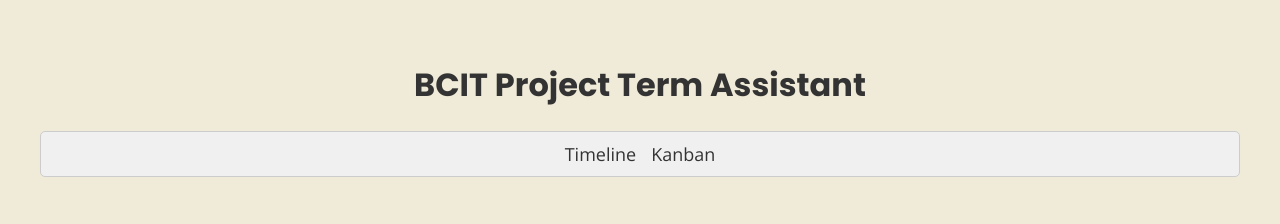
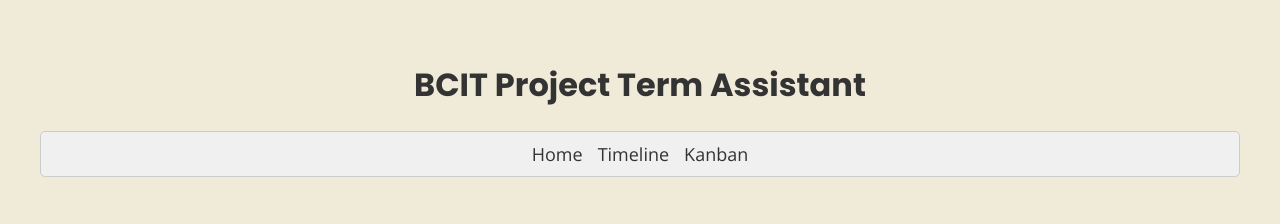
Before and after one commit to qwertyqwerty223/ACIT-2911-Project-Term-Application, a React (Vite) app in the folder frontend/: page / in a window 1280 px wide. Shown: the top 224 px of the page. Built offline with nearby package versions, Linux system fonts and the light colour scheme; no server answers.

Commit message:
updated header to include home page

```diff
--- a/frontend/src/components/header/header.jsx
+++ b/frontend/src/components/header/header.jsx
@@ -11,15 +11,18 @@ function Header() {
     let projectName = location.pathname.split('/')[1]
     let tokenId = location.pathname.split('/')[3]
 
-    const handleTimeLineClick = (e) => {
+    const handleHomeClick = () => navigate("/");
+
+    const handleTimeLineClick = () => {
         navigate(`/${projectName}/timeline/${tokenId}`)
     }
-    const handleKanbanClick = (e) => {
+    const handleKanbanClick = () => {
         navigate(`/${projectName}/kanban/${tokenId}`)
     }
     return (
         <nav className="NavBar">
             <ul>
+                <li onClick={handleHomeClick}>Home</li>
                 <li onClick={handleTimeLineClick}>Timeline</li>
                 <li onClick={handleKanbanClick}>Kanban</li>
             </ul>
```
